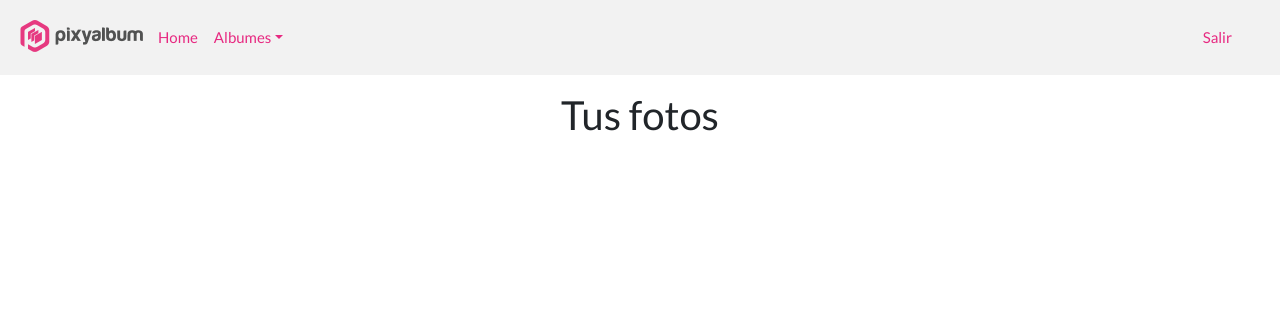
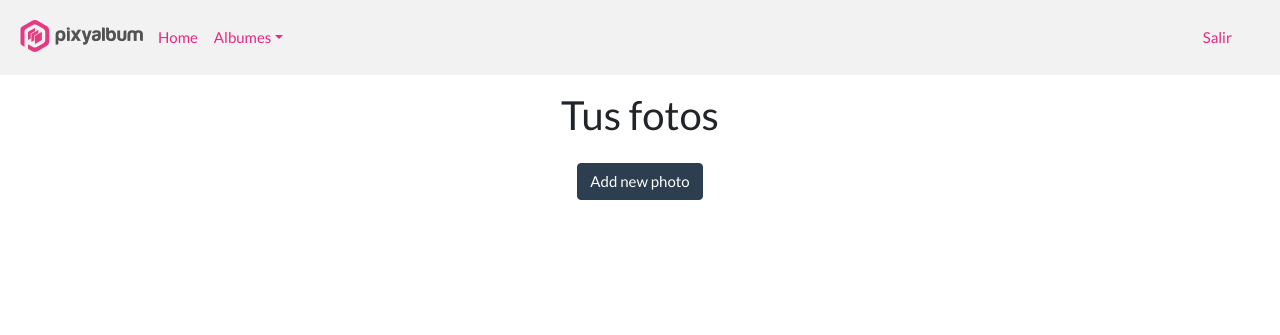
Before and after one commit to mariomtzjr/gallery, a Django app: page /album/1/image_gallery/ in a window 1280 px wide. Shown: the top 335 px of the page. Run offline with Django 3.2, Linux system fonts and the light colour scheme; data that the repository does not hold is empty; some libraries are stand-ins or nearby versions.

Commit message:
Modified way to get album's id

```diff
--- a/album/views.py
+++ b/album/views.py
@@ -133,7 +133,7 @@ class ImageGallery(generics.ListAPIView):
             raise Http404
 
     def get(self, request, *args, **kwargs):
-        album = self.get_object()
-        photos = Photo.objects.all().filter(album=album)
+        album_id = self.get_object()
+        photos = Photo.objects.all().filter(album=album_id)
         serializer = PhotoSerializer(photos)
-        return Response({'serializer': serializer, 'images': photos})
+        return Response({'serializer': serializer, 'images': photos, 'pk': album_id})
--- a/templates/album/image_gallery.html
+++ b/templates/album/image_gallery.html
@@ -16,13 +16,10 @@
           <small class="text-muted">Uploaded {{image.updated_at}}</small>
         </div>
       </div>
-    {% endfor %}
-    {{image.album}}
+      {% endfor %}
   </div>
   <div>
-      {% for image in images %}
-      <a href="{% url 'photo_upload' image.album.id %}" class="btn btn-primary">Add new photo</a>
-      {% endfor %}
+      <a href="{% url 'photo_upload' pk %}" class="btn btn-primary">Add new photo</a>
   </div>
 
 {% endblock %}
```
